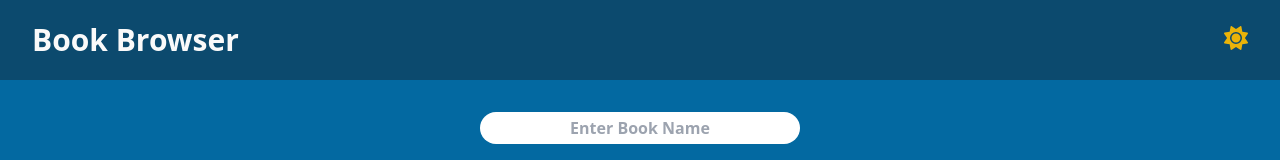
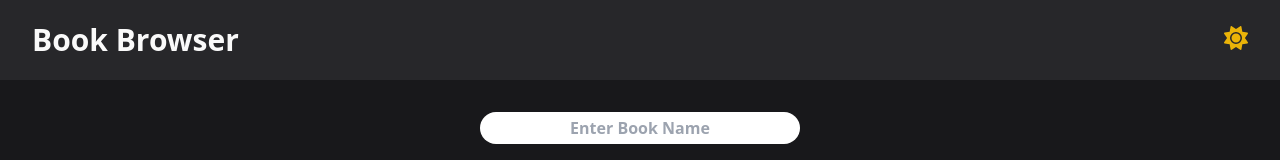
Before and after one commit to Sameerjha236/Book_Browser, a React (Create React App) app: page / in a window 1280 px wide. Shown: the top 160 px of the page. Built offline with nearby package versions, Linux system fonts and the light colour scheme; no server answers.

Commit message:
Colors updated

```diff
--- a/src/App.jsx
+++ b/src/App.jsx
@@ -8,7 +8,7 @@ const App = () => {
   return (
     <div
       className={`App min-h-screen flex flex-col items-center gap-8 ${
-        mode ? "bg-sky-200" : "bg-sky-700"
+        mode ? "bg-sky-200" : "bg-zinc-900"
       }`}
     >
       <Navbar />
--- a/src/components/Book.jsx
+++ b/src/components/Book.jsx
@@ -9,7 +9,7 @@ const Book = ({ book }) => {
       className={`flex gap-2 w-2/3 text-wrap justify-around items-center rounded-lg transform hover:scale-105 transition-transform duration-500  ${
         mode
           ? "bg-sky-300 text-zinc-800 hover:bg-sky-400"
-          : "bg-sky-600 text-zinc-200 hover:bg-sky-500"
+          : "bg-zinc-800 text-zinc-200 hover:bg-zinc-700"
       }`}
     >
       <div className="">
--- a/src/components/Navbar.jsx
+++ b/src/components/Navbar.jsx
@@ -9,7 +9,7 @@ const Navbar = () => {
   return (
     <div
       className={`Navbar w-full h-20 flex justify-between items-center p-8 ${
-        mode ? "bg-sky-300" : "bg-sky-900"
+        mode ? "bg-sky-300" : "bg-zinc-800"
       }`}
     >
       <h1
```
